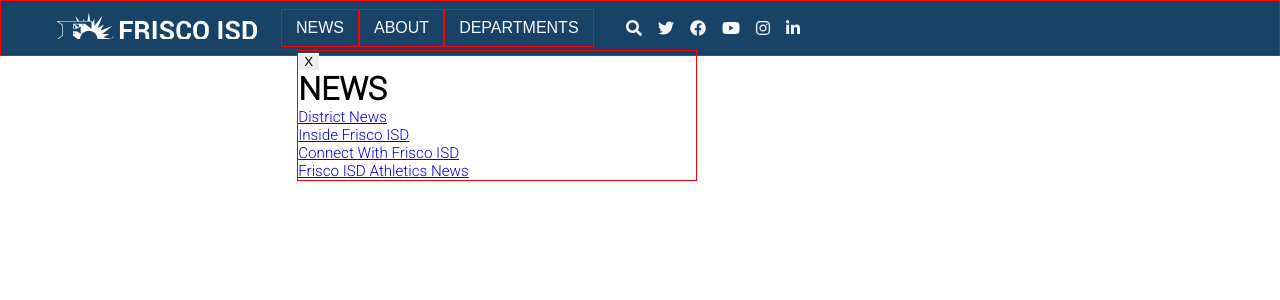
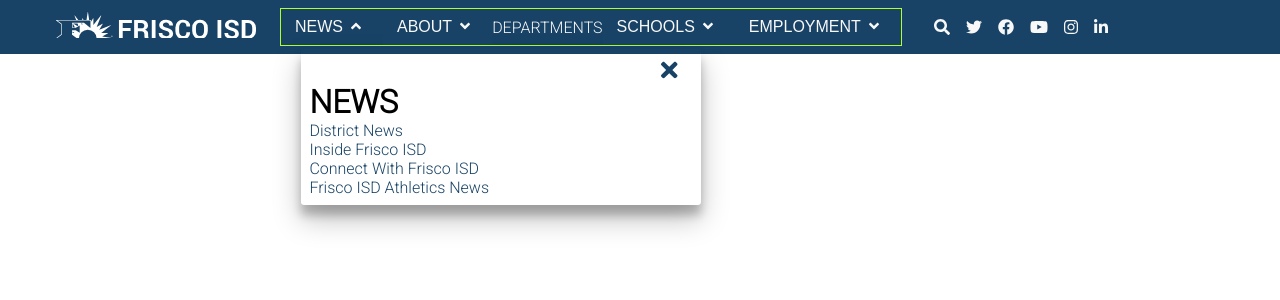
Before and after one commit to Brunno-DaSilva/long-form-article, a React (Create React App) app: page / in a window 1280 px wide. Both pictures are taken after a click on the button "NEWS". Shown: the top 300 px of the page. Built offline with nearby package versions, Linux system fonts and the light colour scheme.

Commit message:
Configured click outside hook and handled change state while clicking on other menu items

```diff
--- a/src/App.css
+++ b/src/App.css
@@ -16,7 +16,6 @@
 }
 
 .App {
-  border: 1px solid red;
   background-color: var(--dark-blue);
   width: 100vw;
   box-sizing: border-box !important;
--- a/src/NavigationData.js
+++ b/src/NavigationData.js
@@ -120,7 +120,7 @@
     mainURL: "",
   },
   {
-    id: 1,
+    id: 3,
     title: "DEPARTMENTS",
     selected: false,
     items: [
@@ -131,6 +131,30 @@
     ],
     mainURL: "https://www.friscoisd.org/departments",
   },
+  {
+    id: 4,
+    title: "SCHOOLS",
+    selected: false,
+    items: [
+      {
+        name: "Departments",
+        url: "epartments",
+      },
+    ],
+    mainURL: "https://www.friscoisd.org/departments",
+  },
+  {
+    id: 5,
+    title: "EMPLOYMENT",
+    selected: false,
+    items: [
+      {
+        name: "EMPLOYMENT",
+        url: "EMPLOYMENT",
+      },
+    ],
+    mainURL: "https://www.friscoisd.org/departments",
+  },
 ];
 
 export default NAV_DATA;
--- a/src/components/Modal/Modal.js
+++ b/src/components/Modal/Modal.js
@@ -1,12 +1,18 @@
 import React from "react";
+import { FontAwesomeIcon } from "@fortawesome/react-fontawesome";
+import { faTimes } from "@fortawesome/free-solid-svg-icons";
 import "./modal.css";
 
 const Modal = ({ title, items, openModalHandler, ...otherSectionProps }) => {
-  console.log(items);
-
   return (
     <div className="Modal">
-      <button type="button">X</button>
+      <button
+        class="nav__button_close"
+        onClick={openModalHandler}
+        type="button"
+      >
+        <FontAwesomeIcon icon={faTimes} />
+      </button>
       <h1>{title}</h1>
       <div>
         {items.map((data) => {
--- a/src/components/Modal/modal.css
+++ b/src/components/Modal/modal.css
@@ -11,5 +11,28 @@
   top: 110%;
   left: 20%;
   min-width: 400px;
-  border: 1px solid red;
+  border-radius: 0.2rem;
+  -webkit-box-shadow: 0 14px 28px rgba(0, 0, 0, 0.25),
+    0 10px 10px rgba(0, 0, 0, 0.22);
+  box-shadow: 0 14px 28px rgba(0, 0, 0, 0.25), 0 10px 10px rgba(0, 0, 0, 0.22);
+  padding: 0.5rem;
 }
+
+a {
+  color: var(--dark-blue);
+  text-decoration: none;
+  font-size: 1rem;
+}
+
+.nav__button_close {
+  position: relative;
+  cursor: pointer;
+  background: transparent;
+  font-size: 1.5rem;
+  text-transform: uppercase;
+  color: var(--dark-blue);
+  -webkit-transition: ease-in-out 0.4s;
+  transition: ease-in-out 0.4s;
+  display: flex;
+  left: 90%;
+}
--- a/src/components/NavItems/NavItems.js
+++ b/src/components/NavItems/NavItems.js
@@ -1,5 +1,6 @@
-import React, { useState } from "react";
-
+import React, { useState, useEffect, useRef } from "react";
+import { FontAwesomeIcon } from "@fortawesome/react-fontawesome";
+import { faAngleDown, faAngleUp } from "@fortawesome/free-solid-svg-icons";
 import Modal from "../Modal/Modal";
 
 import "./navItems.css";
@@ -11,6 +12,25 @@
     setOpenModal((prevState) => !prevState);
   };
 
+  // To close the menu I used the reference to the current event of the btn
+  // outside of this event will cause the menu to close
+  // clicking on other btn will cause the menu to close.
+  let menuRef = useRef();
+
+  useEffect(() => {
+    let clickHandler = (event) => {
+      if (!menuRef.current.contains(event.target)) {
+        setOpenModal(false);
+      }
+    };
+
+    document.addEventListener("mousedown", clickHandler);
+
+    return () => {
+      document.removeEventListener("mousedown", clickHandler);
+    };
+  });
+
   return (
     <>
       <div className="NavItems">
@@ -18,8 +38,17 @@
           onClick={openModalHandler}
           type="button"
           className="nav__button"
+          id={title}
+          ref={menuRef}
         >
-          {title}
+          {title}{" "}
+          <span>
+            {openModal ? (
+              <FontAwesomeIcon className="nav__icons-item" icon={faAngleUp} />
+            ) : (
+              <FontAwesomeIcon className="nav__icons-item" icon={faAngleDown} />
+            )}
+          </span>
         </button>
 
         {openModal && (
--- a/src/components/NavItems/navItems.css
+++ b/src/components/NavItems/navItems.css
@@ -16,10 +16,11 @@
   padding: 0.5rem;
   background-color: var(--dark-blue);
   box-sizing: border-box !important;
-  border: 1px solid red;
+  /* border: 1px solid red; */
 }
 
 .nav__button {
+  cursor: pointer;
   background: transparent;
   font-size: 1rem;
   text-transform: uppercase;
@@ -27,30 +28,5 @@
   position: relative;
   -webkit-transition: ease-in-out 0.4s;
   transition: ease-in-out 0.4s;
+  display: flex;
 }
-
-.nav__button:hover {
-  cursor: pointer;
-}
-
-.nav__button:after {
-  background: none repeat scroll 0 0 transparent;
-  top: 100%;
-  bottom: 0;
-  content: "";
-  display: block;
-  height: 3px;
-  border-radius: 0.5rem;
-  left: 50%;
-  position: absolute;
-  background: var(--yellow);
-  -webkit-transition: width 0.3s ease 0s, left 0.3s ease 0s;
-  transition: width 0.3s ease 0s, left 0.3s ease 0s;
-  width: 0;
-  z-index: 99;
-}
-
-.nav__button:hover:after {
-  width: 100%;
-  left: 0;
-}
--- a/src/components/Navigation/Navigation.css
+++ b/src/components/Navigation/Navigation.css
@@ -19,8 +19,35 @@
 }
 
 p {
-  color: #051769;
+  position: relative;
 }
+.nav__a {
+  color: var(--OffWhite);
+  text-decoration: none;
+}
+
+.nav__a:after {
+  background: none repeat scroll 0 0 transparent;
+  top: 100%;
+  bottom: 0;
+  content: "";
+  display: block;
+  height: 3px;
+  border-radius: 0.5rem;
+  left: 50%;
+  position: absolute;
+  background: var(--yellow);
+  -webkit-transition: width 0.3s ease 0s, left 0.3s ease 0s;
+  transition: width 0.3s ease 0s, left 0.3s ease 0s;
+  width: 0;
+  z-index: 99;
+}
+
+.nav__a:hover:after {
+  width: 100%;
+  left: 0;
+}
+
 img {
   color: var(--OffWhite);
 }
@@ -36,6 +63,7 @@
   display: flex;
   justify-content: flex-start;
   align-items: center;
+  border: 1px solid greenyellow;
 }
 
 .nav__icons {
--- a/src/components/Navigation/Navigation.js
+++ b/src/components/Navigation/Navigation.js
@@ -2,7 +2,7 @@
 import { useState } from "react";
 import NavItems from "../NavItems/NavItems";
 import { FontAwesomeIcon } from "@fortawesome/react-fontawesome";
-import { faSearch } from "@fortawesome/free-solid-svg-icons";
+import { faSearch, faAngleDown } from "@fortawesome/free-solid-svg-icons";
 import { ReactComponent as FLogo } from "../../img/fisd-logo-white-rgb.svg";
 
 import {
@@ -22,7 +22,16 @@
         <FLogo />
       </div>
       <div className="nav__container">
-        {NAV_DATA.map(({ id, ...otherSectionProps }) => {
+        {NAV_DATA.slice(0, 2).map(({ id, ...otherSectionProps }) => {
+          return <NavItems key={id} {...otherSectionProps} />;
+        })}
+        <p>
+          <a className="nav__a" href="https://www.friscoisd.org/departments">
+            DEPARTMENTS
+          </a>
+        </p>
+
+        {NAV_DATA.slice(-2).map(({ id, ...otherSectionProps }) => {
           return <NavItems key={id} {...otherSectionProps} />;
         })}
       </div>
```
Also changed, not shown: 1 other file (tests, documents, lock files or other folders).
